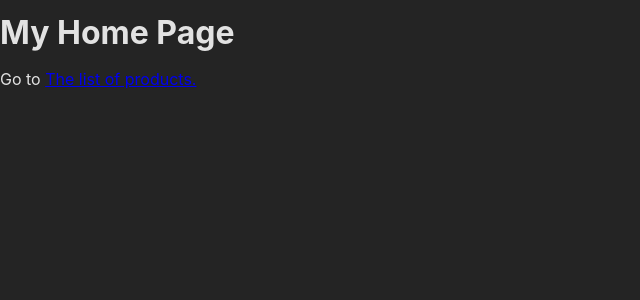
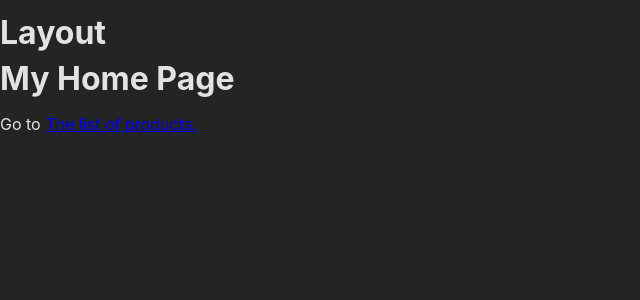
Before and after one commit to THG20203/routing-project, a React (Create React App) app: page / in a window 1280 px wide. Shown: the top 300 px of the page, without its empty margins (0-640 px from the left). Built offline with nearby package versions, Linux system fonts and the light colour scheme.

Commit message:
layout and nested routes

```diff
--- /dev/null
+++ b/src/pages/Root.js
@@ -0,0 +1,13 @@
+// define where children routes should be rendered
+import { Outlet } from "react-router-dom";
+
+function RootLayout() {
+  return (
+    <>
+      <h1>Layout</h1>
+      <Outlet />
+    </>
+  );
+}
+
+export default RootLayout;
--- a/src/pages/home.js
+++ b/src/pages/home.js
@@ -3,6 +3,7 @@ cause under the hood it renders anchor element, but listens for clicks on that e
 the browser default of sending an https request if the link is clicked, and instead takes a look at
 the router definitions to update page accordingly, load appropriate content. */
 import { Link } from "react-router-dom";
+import MainNavigation from "../components/MainNavigation";
 
 function HomePage() {
   return (
```
Also changed, not shown: src/App.js (+15 -6 lines).
